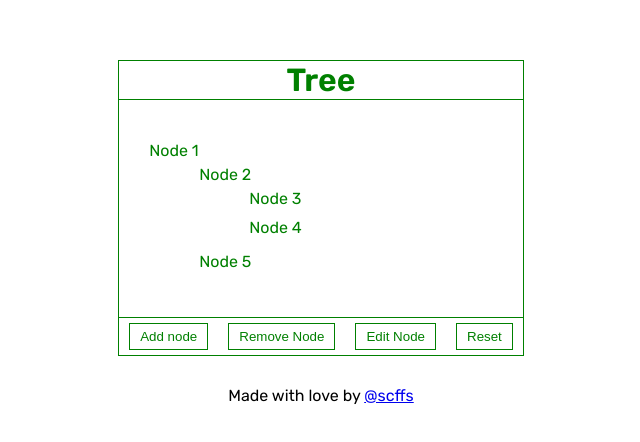
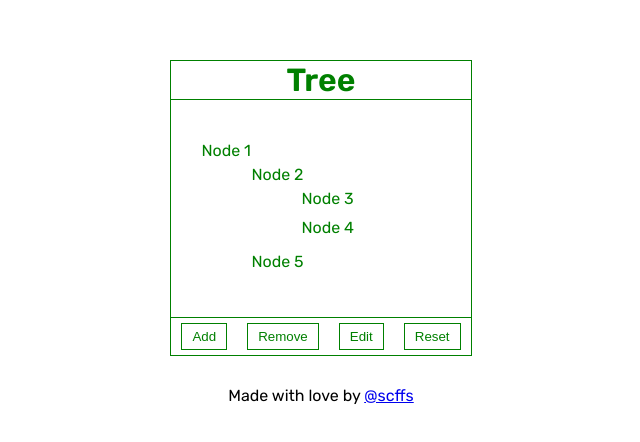
Before and after one commit to scffs/tree-view, a React (Vite) app: page / in a window 1280 px wide. Shown: the part 168-610 px from the top of the page, without its empty margins (319-959 px from the left). Built offline with nearby package versions, Linux system fonts and the light colour scheme.

Commit message:
format code

```diff
--- a/index.html
+++ b/index.html
@@ -1,9 +1,9 @@
 <!DOCTYPE html>
 <html lang="en">
 <head>
-    <meta charset="UTF-8" />
-    <link rel="icon" type="image/svg+xml" href="/vite.svg" />
-    <meta name="viewport" content="width=device-width, initial-scale=1.0" />
+    <meta charset="UTF-8">
+    <link rel="icon" type="image/svg+xml" href="/vite.svg">
+    <meta name="viewport" content="width=device-width, initial-scale=1.0">
     <link rel="preconnect" href="https://fonts.googleapis.com">
     <link rel="preconnect" href="https://fonts.gstatic.com" crossorigin>
     <link href="https://fonts.googleapis.com/css2?family=Rubik:wght@400;500;600&display=swap" rel="stylesheet">
--- a/src/App.jsx
+++ b/src/App.jsx
@@ -128,9 +128,9 @@ const App = () => {
                         {renderNode(tree)}
                     </ul>
                     <div className='buttons-group'>
-                        <Button onClick={addNode} text='Add node'/>
-                        <Button onClick={removeNode} text='Remove Node' />
-                        <Button onClick={editNode} text='Edit Node' />
+                        <Button onClick={addNode} text='Add'/>
+                        <Button onClick={removeNode} text='Remove' />
+                        <Button onClick={editNode} text='Edit' />
                         <Button onClick={resetNode} text='Reset' />
                     </div>
                 </div>
```
Also changed, not shown: src/components/Button/Button.jsx (line endings or trailing spaces), src/components/Footer/Footer.jsx (line endings or trailing spaces). Lines whose indentation alone changed are shown as unchanged.
